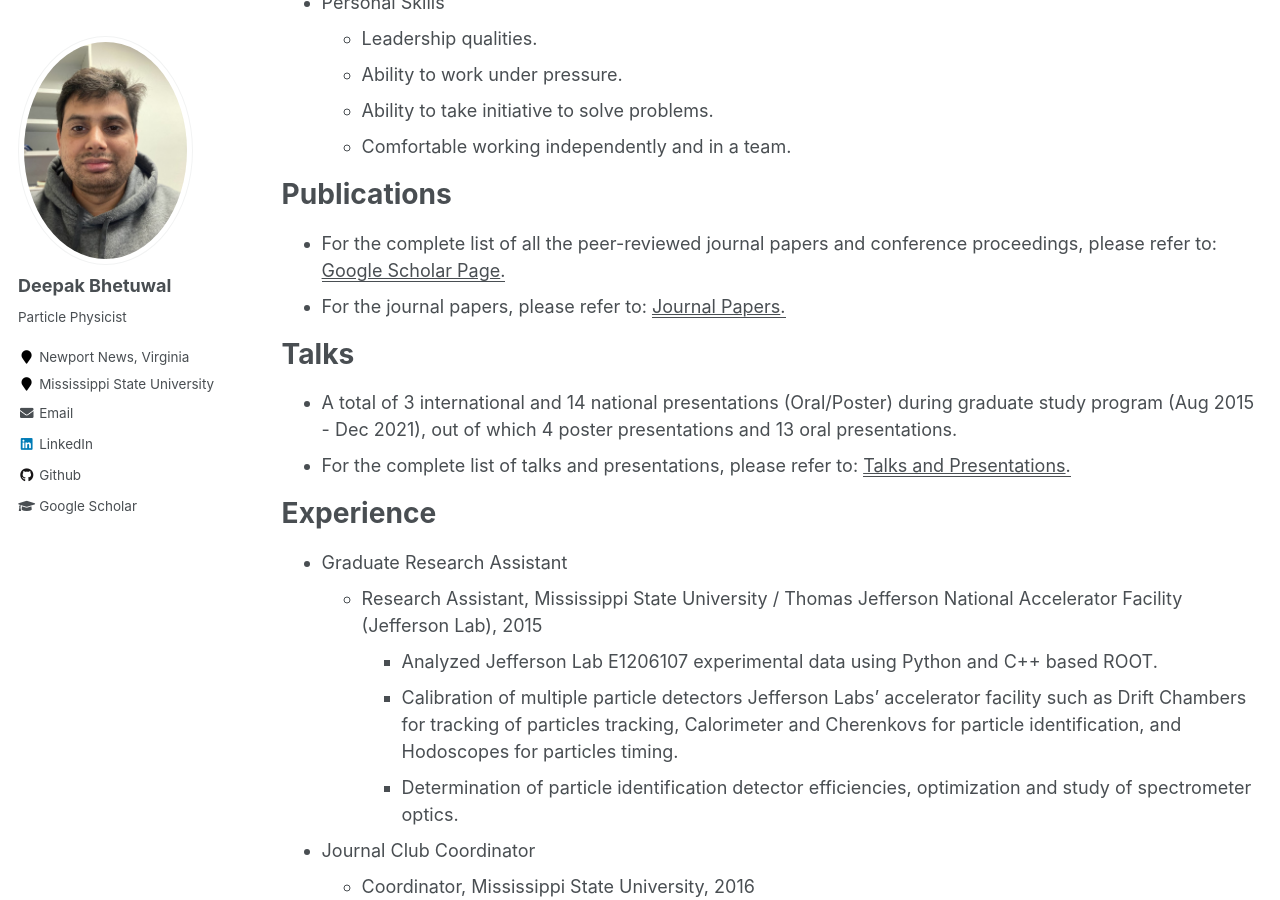
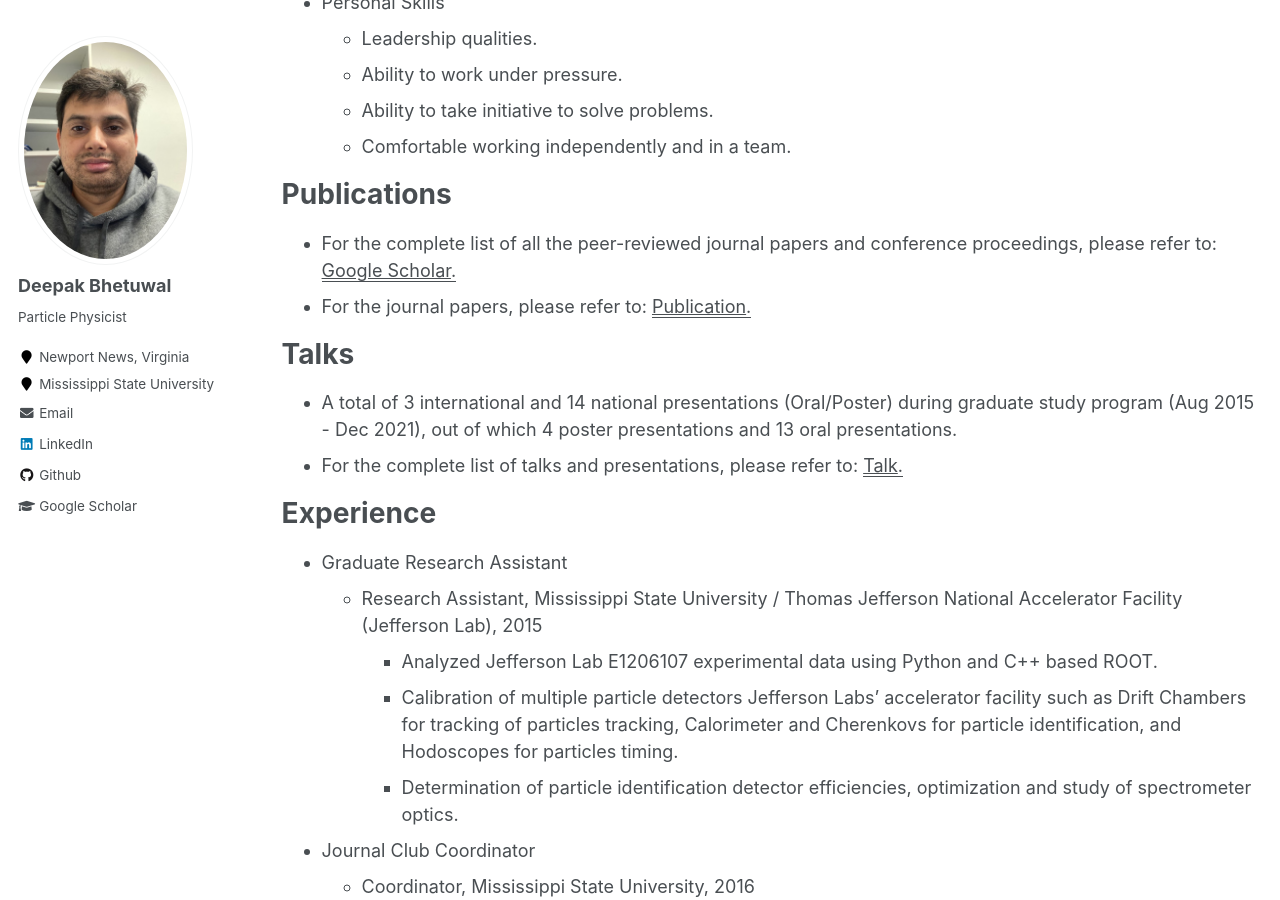
Before and after one commit to dkb208/dkb208.github.io, a Jekyll site: the page built from _pages/cv.md, in a window 1280 px wide and 900 px high, scrolled down 851 px. Built offline with Jekyll 4.4.1, drawn with Linux system fonts in a browser that asks for light colours.

Commit message:
Update cv.md

```diff
--- a/_pages/cv.md
+++ b/_pages/cv.md
@@ -35,13 +35,13 @@ Skills
 
 Publications
 ======
-* For the complete list of all the peer-reviewed journal papers and conference proceedings, please refer to: <u><a href="{{https://scholar.google.com/citations?user=ZTM7ZUkAAAAJ&hl=en}}">Google Scholar Page</a>.</u>
-* For the journal papers, please refer to: <u><a href="{{https://dkb208.github.io/publications/}}">Journal Papers</a>.</u>
+* For the complete list of all the peer-reviewed journal papers and conference proceedings, please refer to: <u><a href="{{https://scholar.google.com/citations?user=ZTM7ZUkAAAAJ&hl=en}}">Google Scholar</a>.</u>
+* For the journal papers, please refer to: <u><a href="{{https://dkb208.github.io/publications/}}">Publication</a>.</u>
 
 Talks
 ======
 * A total of 3 international and 14 national presentations (Oral/Poster) during graduate study program (Aug 2015 - Dec 2021), out of which 4 poster presentations and 13 oral presentations.
-* For the complete list of talks and presentations, please refer to: <u><a href="{{https://dkb208.github.io/talks/}}">Talks and Presentations</a>.</u>
+* For the complete list of talks and presentations, please refer to: <u><a href="{{https://dkb208.github.io/talks/}}">Talk</a>.</u>
 
 Experience
 ======
```
